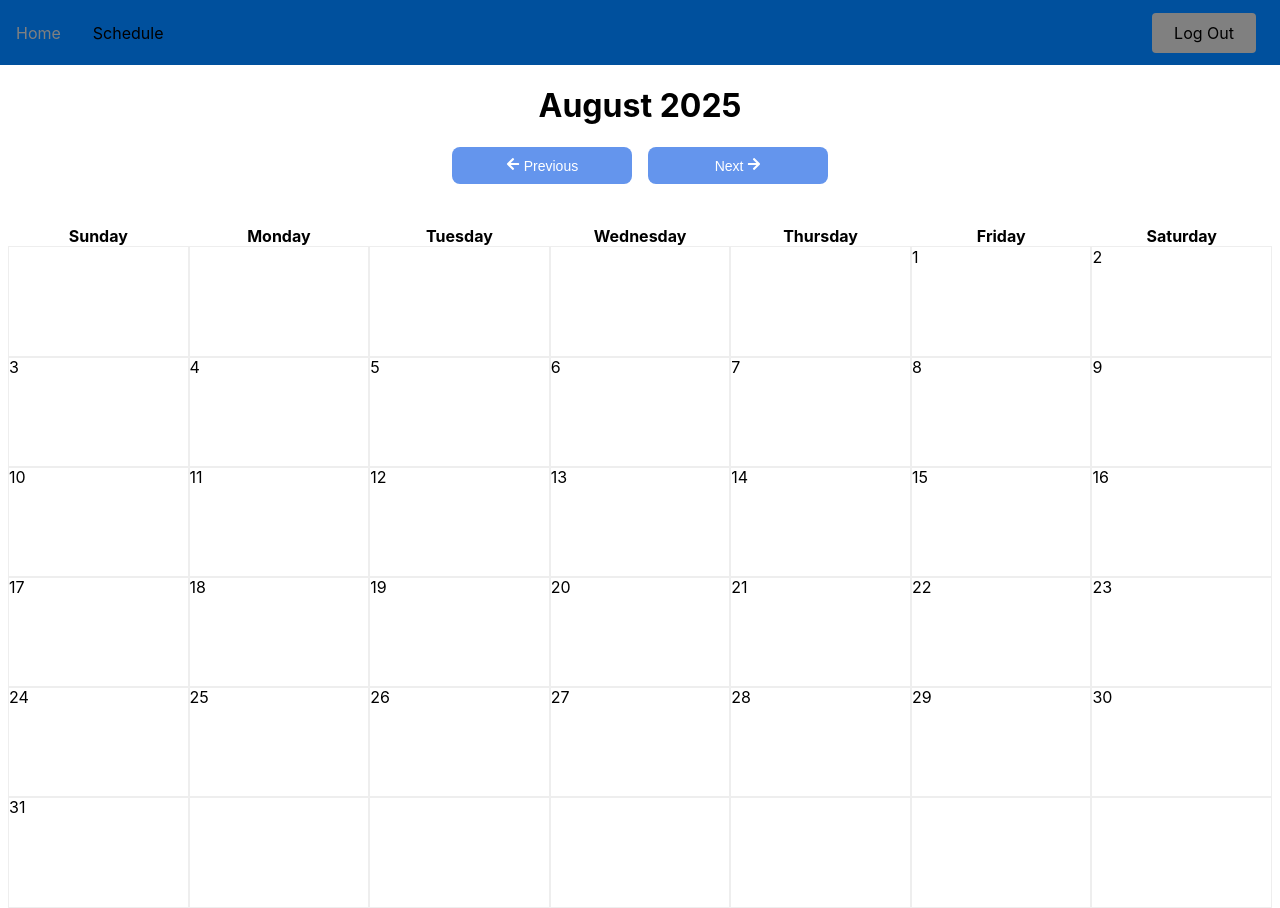
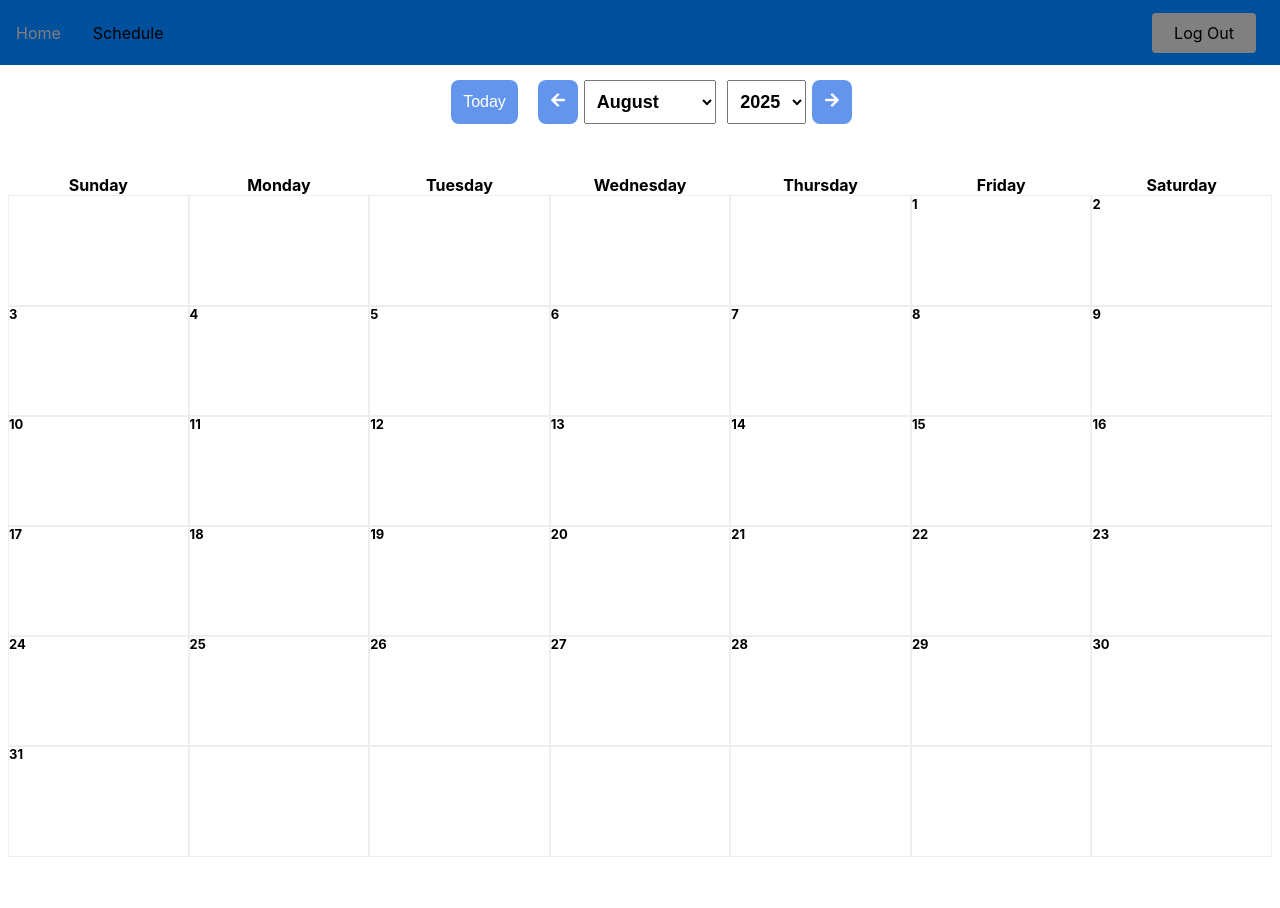
Before and after one commit to kavi005/react-calendar, a React (Create React App) app: page /schedule in a window 1280 px wide. After the commit the page ends 865 px from the top, so only its background shows below. Built offline with nearby package versions, Linux system fonts and the light colour scheme; sample sign-in values are in the browser's storage.

Commit message:
Added ability to browse months and year, and come back to Today on single click

```diff
--- a/src/App.css
+++ b/src/App.css
@@ -122,8 +122,8 @@ button {
     border-radius: 8px;
     color: white;
     cursor: pointer;
-    font-size: 14px;
-    padding: 12px;
+    font-size: 12px;
+    padding: 10px;
 
     &:hover {
       background-color: #00509d;
--- a/src/Calendar/Calendar.js
+++ b/src/Calendar/Calendar.js
@@ -1,31 +1,47 @@
 import moment from "moment";
 import styled from 'styled-components';
-import { getDaysInMonth, segmentIntoWeeks, daysOfTheWeek, padWeekFront, padWeekBack } from "./CalendarUtil";
+import { getDaysInMonth, segmentIntoWeeks, daysOfTheWeek, padWeekFront, padWeekBack, monthOfTheYear, getYearsList } from "./CalendarUtil";
 import { CalendarCell } from "./CalendarCell";
 import { FaArrowLeft, FaArrowRight } from "react-icons/fa";
+import { useEffect, useState } from "react";
 
 const CalendarControlsWrap = styled.div`
-    height: 15%;
+    height: 10%;
     align: center;
-    margin: 20px;
+    margin: 15px;
+`;
+const TodayControl = styled.div`
+    display: flex;
+    flex-direction: row;
+    align-content: start;
+    margin-right: 20px;
+`;
+const NavigationControl = styled.div`
+    display: flex;
+    flex-direction: row;
+    align-content: start;
 `;
 const CalendarControls = styled.div`
+    display: flex;
+    justify-content: center;
     margin: auto;
-    max-width: 400px;
+    width: 100%;
+    // max-width: 400px;
     text-align: center;
 
+    select {
+        margin: 0 2%;
+        padding: 8px;
+        font-size: large;
+        font-weight: 800;
+    }
+
     button {
-        width: 45%;
-        margin: 0 2%;
-        padding: 10px
+        font-size: 16px;
+        padding: 12px
     }
 `;
 const CalendarTableWrap = styled.div`
-    // position: relative;
-    /* top: 0;
-    right: 0;
-    left: 0;
-    bottom: 0; */
     width: 100%;
     height: 100%;
 `;
@@ -54,18 +70,57 @@ const CalendarCellWrap = styled.div`
     flex: 1;
 `;
 
-export const Calendar = ({ month, year, onPrev, onNext, getCellProps }) => {
-    const currentMonthMoment = moment(`${month}${year}`, 'MMYYYY');
-    const weeks = segmentIntoWeeks(getDaysInMonth(currentMonthMoment));
+export const Calendar = ({ month, year, onPrev, onNext, onDateChange, getCellProps }) => {
+    const [selectedMonth, setSelectedMonth] = useState(month);
+    const [selectedYear, setSelectedYear] = useState(year);
+
+    let currentMonthMoment = moment(`${month}${year}`, 'MMYYYY');
+    let weeks = segmentIntoWeeks(getDaysInMonth(currentMonthMoment));
+
+    const monthsList = Object.keys(monthOfTheYear);
+    let yearList = getYearsList(year);
+
+    useEffect(() => {
+        setSelectedMonth(currentMonthMoment.format('MMMM'));
+        setSelectedYear(year);
+    }, [month, year]);
+
+    const onMonthChange = (event) => {
+        const selectedMonth = event.target.value;
+        setSelectedMonth(selectedMonth);
+        onDateChange(selectedMonth);
+    };
+
+    const onYearChange = (event) => {
+        const selectedYear = event.target.value;
+        setSelectedYear(selectedYear);
+        onDateChange(selectedYear);
+    };
+
+    const onToday = () => {
+        onDateChange();
+    }
 
     return (
         <>
         <CalendarTableWrap>
             <CalendarControlsWrap>
                 <CalendarControls>
-                    <h1>{ currentMonthMoment.format('MMMM YYYY') }</h1>
-                    <button onClick={onPrev}><FaArrowLeft /> Previous</button>
-                    <button onClick={onNext}>Next <FaArrowRight /></button>
+                    <TodayControl><button onClick={onToday}>Today</button></TodayControl>
+                    <NavigationControl>
+                        <button onClick={onPrev}><FaArrowLeft /></button>
+                        <select value={selectedMonth} onChange={onMonthChange}>
+                            {monthsList.map((month, i) => (
+                                <option key={i} value={month}>{month}</option>
+                            ))}
+                        </select>
+                        <select value={selectedYear} onChange={onYearChange}>
+                            {yearList.map((year, j) => (
+                                <option key={j} value={year}>{year}</option>
+                            ))}
+                        </select>
+                        <button onClick={onNext}><FaArrowRight /></button>
+                    </NavigationControl>
                 </CalendarControls>
             </CalendarControlsWrap>
 
--- a/src/Calendar/CalendarCell.js
+++ b/src/Calendar/CalendarCell.js
@@ -5,6 +5,8 @@ const Cell = styled.div`
     border: 1px solid #eee;
     position: relative;
     height: 100%;
+    font-size: small;
+    font-weight: 700;
 
     /* &:hover {
         background-color: #eee;
--- a/src/Calendar/CalendarController.js
+++ b/src/Calendar/CalendarController.js
@@ -40,6 +40,15 @@ export const CalendarController = () => {
         setCurrentMonthMoment(moment(currentMonthMoment.subtract(1, 'months')));
     }
 
+    const onDateChange = (event) => {
+        if (!event) {
+            setCurrentMonthMoment(today);
+        } else if (isNaN(parseInt(event))) {
+            setCurrentMonthMoment(moment(currentMonthMoment.month(event)));
+        } else {
+            setCurrentMonthMoment(moment(currentMonthMoment.year(event)));
+        }
+    }
     /* const createNewEvent = (name, time) => {
         setEvents(events.concat({ name, time, date: selectedDate }));
         setShowNewEventModal(false);
@@ -49,7 +58,7 @@ export const CalendarController = () => {
     /* const displayModal = (date, month, year) => {
         setSelectedDate(moment(`${date}${month}${year}`, 'DDMMYYYY'));
         setShowNewEventModal(true);
-    }  */
+    } */
 
     const displayModal = (eventId) => {
 
@@ -82,6 +91,7 @@ export const CalendarController = () => {
                 year={currentMonthMoment.format('YYYY')}
                 onPrev={decrementMonth}
                 onNext={incrementMonth}
+                onDateChange={onDateChange}
             />
         </ModalContext.Provider>
         </>
--- a/src/Calendar/CalendarUtil.js
+++ b/src/Calendar/CalendarUtil.js
@@ -33,6 +33,36 @@ export const segmentIntoWeeks = (dayMoments) => {
 }
 
 export const daysOfTheWeek = ['Sunday', 'Monday', 'Tuesday', 'Wednesday', 'Thursday', 'Friday', 'Saturday'];
+// export const monthOfTheYear = ["January", "February", "March", "April", "May", "June", "July", "August", "September", "October", "November", "December"];
+export const monthOfTheYear = {
+        "January": "01",
+        "February": "02",
+        "March":"03",
+        "April": "04",
+        "May": "05",
+        "June": "06",
+        "July": "07",
+        "August": "08",
+        "September": "09",
+        "October": "10",
+        "November": "11",
+        "December": "12"
+    };
+
+export const getYearsList = (currentYear) => {
+    let yearList = [];
+
+    let currentYearInt = parseInt(currentYear.toString());
+
+    for (let i = currentYearInt - 10; i <= currentYearInt; i++) {
+        yearList.push(i.toString());
+    }
+    for (let i = currentYearInt + 1; i < currentYearInt + 10; i++) {
+        yearList.push(i.toString());
+    }
+
+    return yearList;
+}
 
 export const padWeekFront = (week, padWidth = null) => {
     return [...Array(7 - week.length).fill(padWidth), ...week];
```
